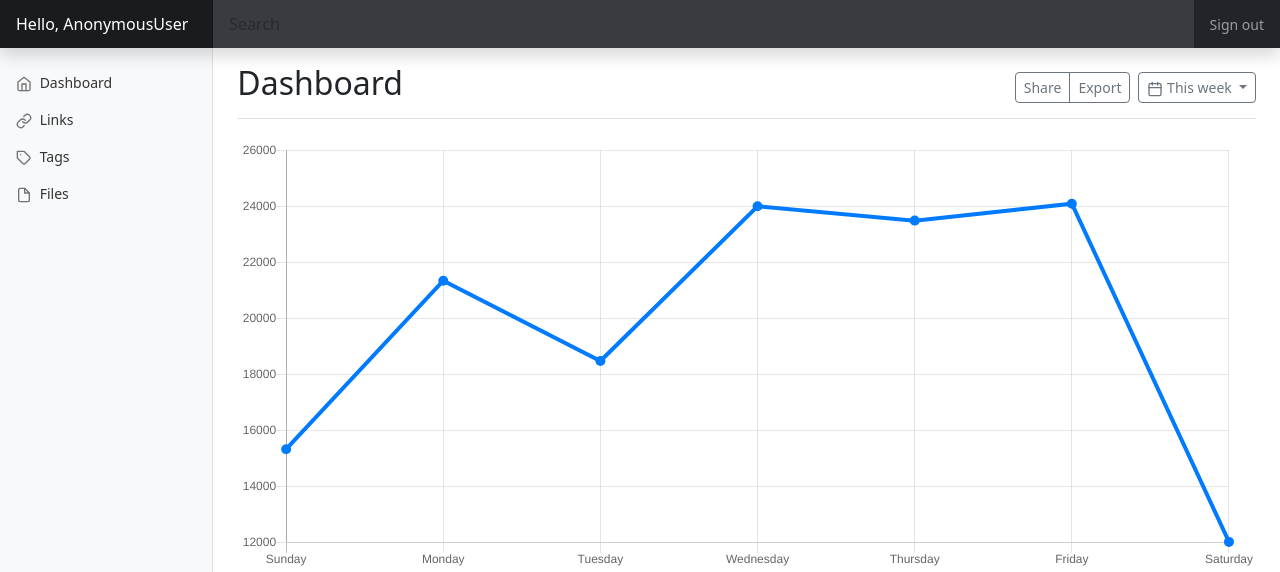
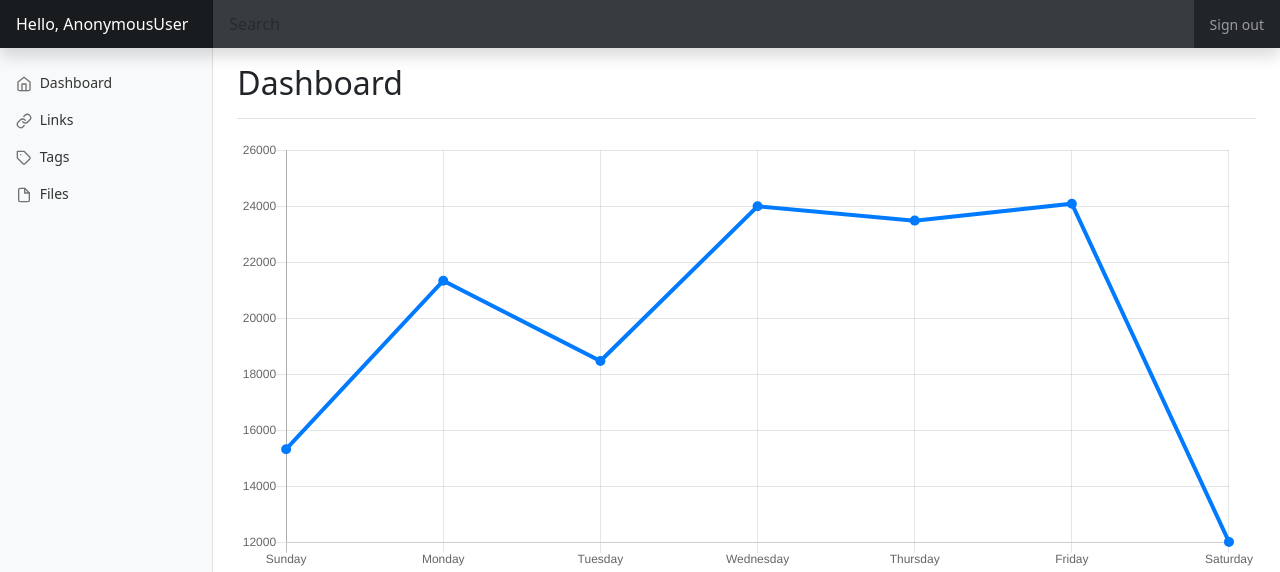
Before and after one commit to Aby-Sebastian/Shortly, a Django app: template app/templates/dashboard/dashboard.html in a window 1280 px wide. Shown: the top 572 px of the page. Run offline with Django 4.2, Linux system fonts and the light colour scheme; the template is opened without the code that fills it, so the values that code supplies are empty; some libraries are stand-ins or nearby versions.

Commit message:
removed unwanted buttons from pages

```diff
--- a/app/templates/dashboard/dashboard.html
+++ b/app/templates/dashboard/dashboard.html
@@ -58,16 +58,7 @@
     <main class="col-md-9 ms-sm-auto col-lg-10 px-md-4">
       <div class="d-flex justify-content-between flex-wrap flex-md-nowrap align-items-center pt-3 pb-2 mb-3 border-bottom">
         <h1 class="h2">Dashboard</h1>
-        <div class="btn-toolbar mb-2 mb-md-0">
-          <div class="btn-group me-2">
-            <button type="button" class="btn btn-sm btn-outline-secondary">Share</button>
-            <button type="button" class="btn btn-sm btn-outline-secondary">Export</button>
-          </div>
-          <button type="button" class="btn btn-sm btn-outline-secondary dropdown-toggle">
-            <span data-feather="calendar"></span>
-            This week
-          </button>
-        </div>
+
       </div>
 
       <canvas class="my-4 w-100" id="myChart" width="900" height="380"></canvas>
@@ -204,11 +195,7 @@
   </div>
 </div>
 
-<div>
-{% for i in l_data %}
-	<p>{{ i.url }}</p>
-{% endfor %}
-</div>
+
     <script src="{% static 'assets/dist/js/bootstrap.bundle.min.js' %}"></script>
 
       <script src="https://cdn.jsdelivr.net/npm/feather-icons@4.28.0/dist/feather.min.js" integrity="sha384-uO3SXW5IuS1ZpFPKugNNWqTZRRglnUJK6UAZ/gxOX80nxEkN9NcGZTftn6RzhGWE" crossorigin="anonymous"></script><script src="https://cdn.jsdelivr.net/npm/chart.js@2.9.4/dist/Chart.min.js" integrity="sha384-zNy6FEbO50N+Cg5wap8IKA4M/ZnLJgzc6w2NqACZaK0u0FXfOWRRJOnQtpZun8ha" crossorigin="anonymous"></script><script src="{% static 'js/dashboard.js' %}"></script>
--- a/app/templates/dashboard/links.html
+++ b/app/templates/dashboard/links.html
@@ -73,10 +73,7 @@
               <!-- End of offcanvas -->
 
             </div>
-            <button type="button" class="btn btn-sm btn-outline-secondary dropdown-toggle">
-              <span data-feather="calendar"></span>
-              This week
-            </button>
+
           </div>
         </div>
 
--- a/app/templates/dashboard/post_list.html
+++ b/app/templates/dashboard/post_list.html
@@ -67,13 +67,7 @@
           {% if tag %}
         <h2 class="mb-3">Posts tagged with "{{ tag.name }}"</h2>
     {% endif %}
-          <div class="btn-toolbar mb-2 mb-md-0">
 
-            <button type="button" class="btn btn-sm btn-outline-secondary dropdown-toggle">
-              <span data-feather="calendar"></span>
-              This week
-            </button>
-          </div>
         </div>
 
 
```
